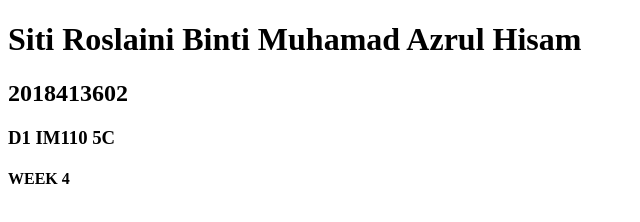
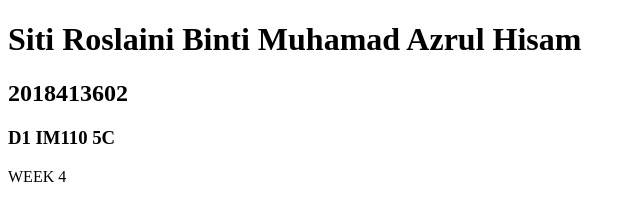
Before and after one commit to Roslainihisam/Personal_Website, a plain HTML site: page index.html in a window 1280 px wide. Shown: the full height of the page, 0-640 px from the left. Drawn offline with Linux system fonts and the light colour scheme.

Commit message:
Update index.html

```diff
--- a/index.html
+++ b/index.html
@@ -7,6 +7,6 @@
 <h1>Siti Roslaini Binti Muhamad Azrul Hisam</h1>
 <h2>2018413602</h2>
 <h3>D1 IM110 5C</h3>
-<h4>WEEK 4</h4>
+<p>WEEK 4</p>
 </body>
 </html>
```
